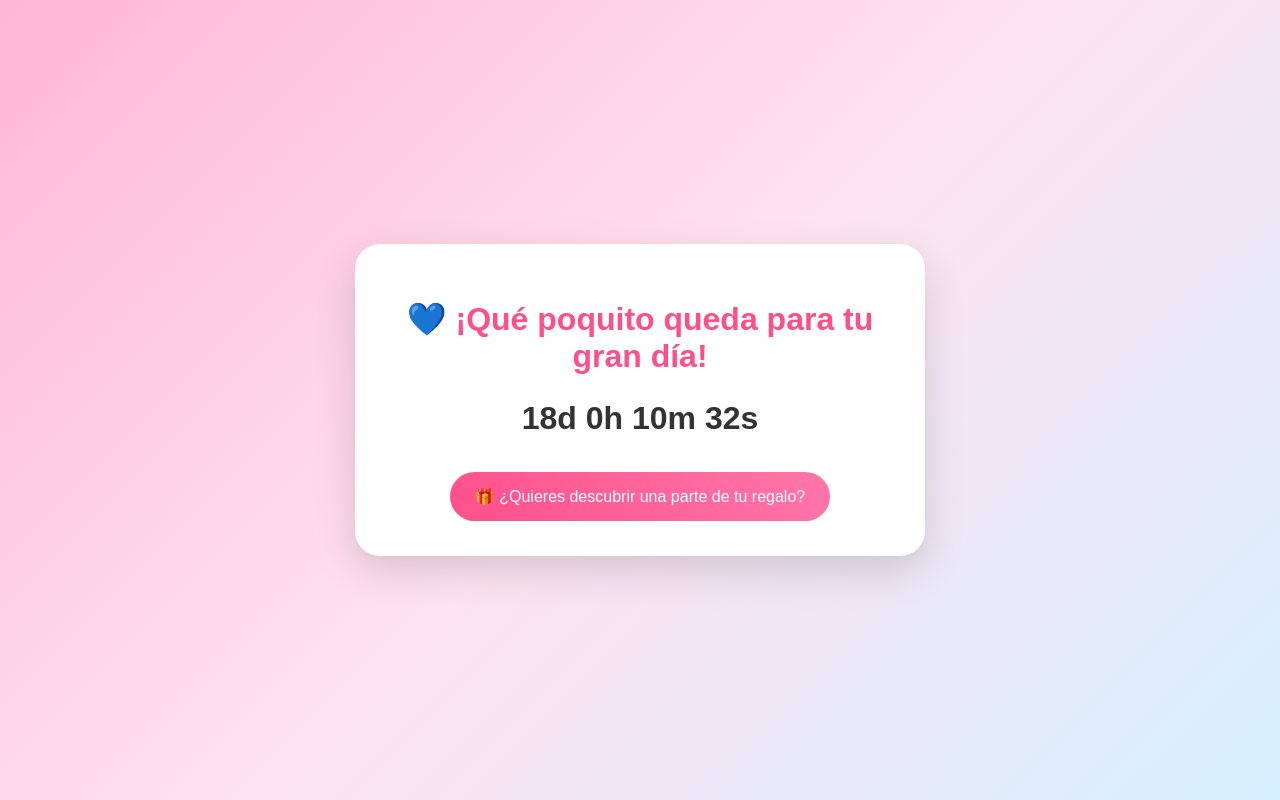
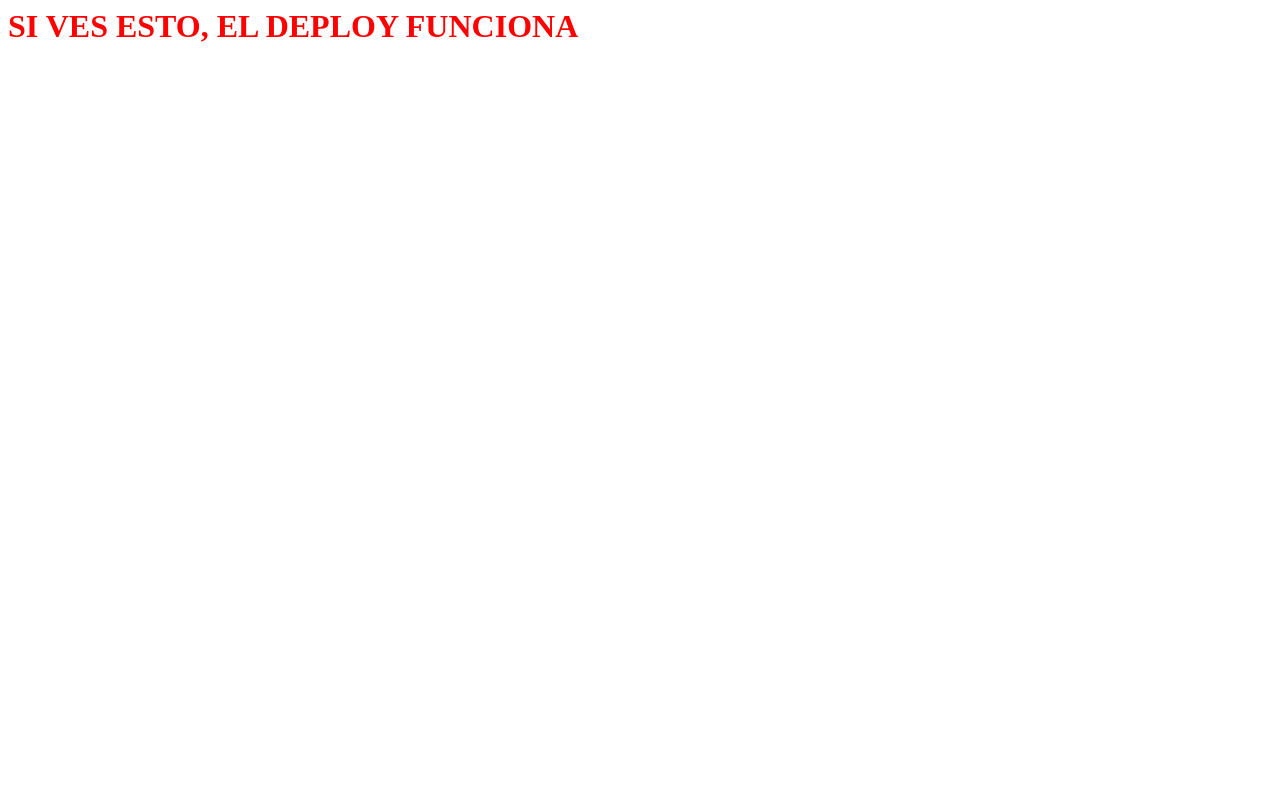
Before and after one commit to bymaarkjr/cumple-sandra, a plain HTML site: page index.html in a window 1280 px wide. Drawn offline with Linux system fonts and the light colour scheme.

Commit message:
Actualizar index.html

```diff
--- a/index.html
+++ b/index.html
@@ -1,139 +1 @@
-<!DOCTYPE html>
-<html lang="es">
-<head>
-<meta charset="UTF-8">
-<meta name="viewport" content="width=device-width, initial-scale=1.0">
-<title>💙 Sorpresa</title>
-
-<style>
-body{
-    margin:0;
-    font-family:'Arial', sans-serif;
-    background: linear-gradient(135deg,#ffb6d5,#ffe3f1,#d6f0ff);
-    display:flex;
-    justify-content:center;
-    align-items:center;
-    min-height:100vh;
-    text-align:center;
-}
-
-.card{
-    background:white;
-    padding:35px;
-    border-radius:25px;
-    box-shadow:0 15px 40px rgba(0,0,0,0.15);
-    max-width:500px;
-    width:90%;
-    animation: fadeIn 1s ease;
-}
-
-@keyframes fadeIn{
-    from{opacity:0; transform:translateY(20px);}
-    to{opacity:1; transform:translateY(0);}
-}
-
-h1{
-    color:#ff4f8b;
-    margin-bottom:10px;
-}
-
-#countdown{
-    font-size:32px;
-    font-weight:bold;
-    margin:25px 0;
-    color:#333;
-}
-
-button{
-    background:linear-gradient(45deg,#ff4f8b,#ff77a9);
-    color:white;
-    border:none;
-    padding:15px 25px;
-    border-radius:30px;
-    font-size:16px;
-    cursor:pointer;
-    transition:0.3s;
-    margin-top:10px;
-}
-
-button:hover{
-    transform:scale(1.05);
-}
-
-.ticket{
-    display:none;
-    margin-top:25px;
-    padding:20px;
-    border:2px dashed #ff4f8b;
-    border-radius:20px;
-    background:#fff5fa;
-}
-
-.final{
-    display:none;
-}
-</style>
-</head>
-
-<body>
-
-<div class="card">
-
-<div id="main">
-    <h1>💙 ¡Qué poquito queda para tu gran día!</h1>
-
-    <div id="countdown"></div>
-
-    <button onclick="showGift()">🎁 ¿Quieres descubrir una parte de tu regalo?</button>
-
-    <div class="ticket" id="gift">
-        <h2>🎟️ Vale especial</h2>
-        <p><strong>Tu primer regalo es:</strong></p>
-        <h2>🍣 Una cenita de sushi juntos</h2>
-        <p>Porque contigo todo sabe mejor ❤️</p>
-    </div>
-</div>
-
-<div class="final" id="final">
-    <h1>🎉 ¡FELIZ CUMPLEAÑOS! 🎉</h1>
-    <p>Hoy es tu día especial 💖</p>
-    <p>Gracias por ser tan importante en mi vida.</p>
-    <h2>❤️ Disfruta cada segundo ❤️</h2>
-</div>
-
-</div>
-
-<script>
-
-const target = new Date("July 16, 2026 00:00:00").getTime();
-
-const x = setInterval(function(){
-
-const now = new Date().getTime();
-const distance = target - now;
-
-if(distance < 0){
-    clearInterval(x);
-    document.getElementById("main").style.display="none";
-    document.getElementById("final").style.display="block";
-    return;
-}
-
-const days = Math.floor(distance / (1000*60*60*24));
-const hours = Math.floor((distance % (1000*60*60*24))/(1000*60*60));
-const minutes = Math.floor((distance % (1000*60*60))/(1000*60));
-const seconds = Math.floor((distance % (1000*60))/1000);
-
-document.getElementById("countdown").innerHTML =
-`${days}d ${hours}h ${minutes}m ${seconds}s`;
-
-},1000);
-
-function showGift(){
-    document.getElementById("gift").style.display="block";
-}
-
-</script>
-
-</body>
-</html>
+<h1 style="color:red">SI VES ESTO, EL DEPLOY FUNCIONA</h1>
```
